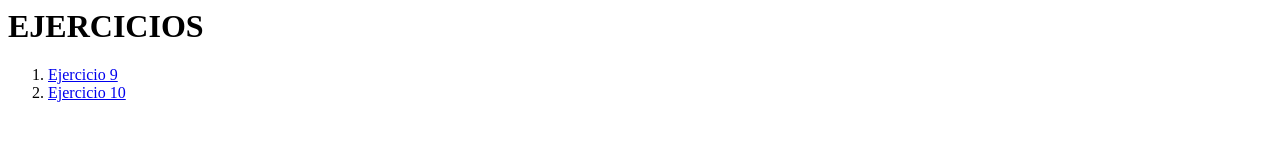
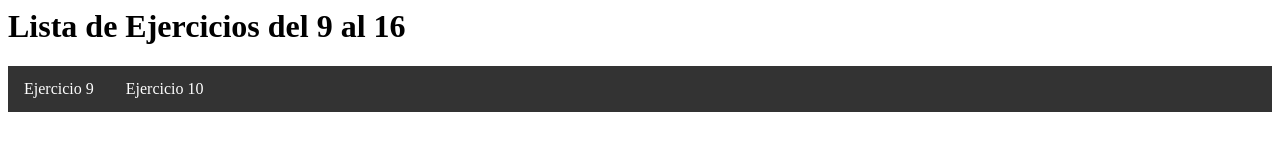
Before and after one commit to MeylinSoRe/Ejercicio9-16.github.io, a plain HTML site: page index.html in a window 1280 px wide. Drawn offline with Linux system fonts and the light colour scheme.

Commit message:
Update index.html

```diff
--- a/index.html
+++ b/index.html
@@ -3,13 +3,39 @@
     <title>Ejercicios Desarrollo de Servicios</title>
     </head>
 
-  <body>
 
-    <h1>EJERCICIOS</h1>
-    <ol>
+
+	<style>
+		ul {
+			list-style-type: none;
+			margin: 0;
+			padding: 0;
+			overflow: hidden;
+			background-color: #333;
+		}
+
+		li {
+			float: left;
+		}
+
+		li a {
+			display: block;
+			color: white;
+			text-align: center;
+			padding: 14px 16px;
+			text-decoration: none;
+		}
+
+		li a:hover {
+			background-color: #111;
+		}
+	</style>
+  <h1> Lista de Ejercicios del 9 al 16 </h1>
+
+<body>
+	<ul>
       <li><a href="https://meylinsore.github.io/Ejercicio9-16.github.io/Ejercicio9/Ejercicio9.html">Ejercicio 9</a></li>
       <li><a href="https://meylinsore.github.io/Ejercicios.github.io/Ejercicio10/Ejercicio10.html">Ejercicio 10</a></li>
-
-
-      </body>
-  </html>
+	</ul>
+</body>
+</html>
```
